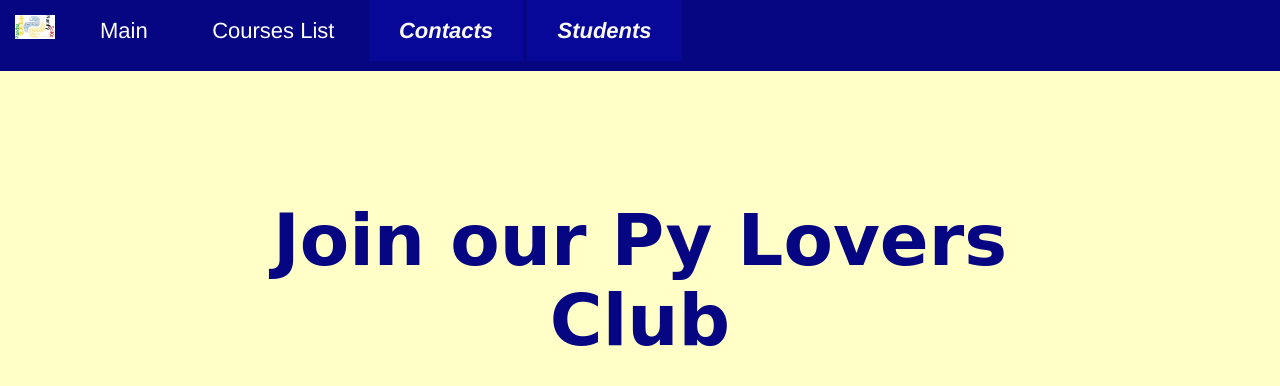
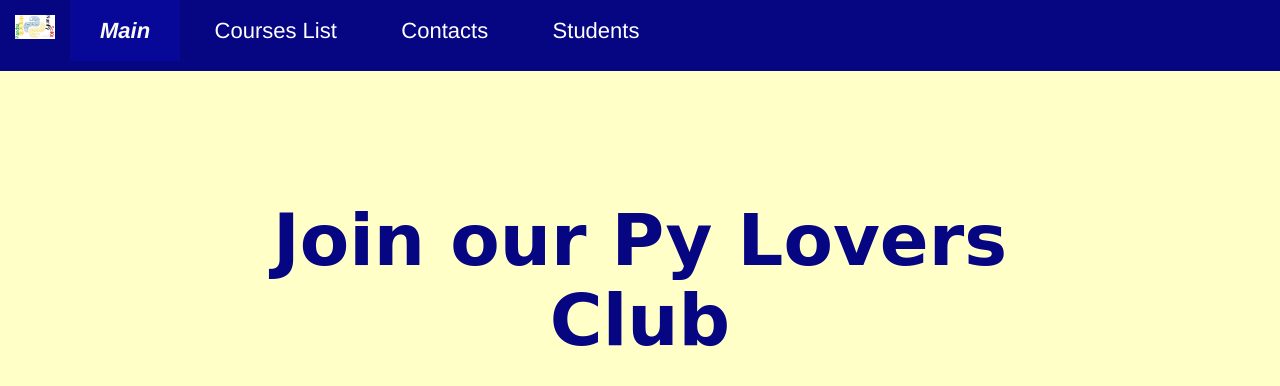
Before and after one commit to snb4crazy/PyBursa, a Django app: page / in a window 1280 px wide. Shown: the top 386 px of the page. Run offline with Django 3.2, Linux system fonts and the light colour scheme; some libraries are stand-ins or nearby versions.

Commit message:
HomeWork: Fix Main Menu #2

```diff
--- a/templates/contact.html
+++ b/templates/contact.html
@@ -25,7 +25,7 @@
       <li class="menu-item active">
         <a href="{% url 'contact' %}">Contacts</a>
       </li>
-      <li class="menu-item active">
+      <li class="menu-item">
         <a href="{% url 'student_list' %}">Students</a>
       </li>
     </ul>
--- a/templates/courses/detail.html
+++ b/templates/courses/detail.html
@@ -22,10 +22,10 @@
               <li class="menu-item">
                 <a href="{% url 'courses_list' %}">Courses List</a>
               </li>
-              <li class="menu-item active">
+              <li class="menu-item">
                 <a href="{% url 'contact' %}">Contacts</a>
               </li>
-              <li class="menu-item active">
+              <li class="menu-item">
                 <a href="{% url 'student_list' %}">Students</a>
               </li>
             </ul>
--- a/templates/courses_list.html
+++ b/templates/courses_list.html
@@ -21,13 +21,13 @@
               <li class="menu-item">
                 <a href="{% url 'index' %}">Main</a>
               </li>
-              <li class="menu-item">
+              <li class="menu-item active">
                 <a href="{% url 'courses_list' %}">Courses List</a>
               </li>
-              <li class="menu-item active">
+              <li class="menu-item">
                 <a href="{% url 'contact' %}">Contacts</a>
               </li>
-              <li class="menu-item active">
+              <li class="menu-item">
                 <a href="{% url 'student_list' %}">Students</a>
               </li>
             </ul>
--- a/templates/index.html
+++ b/templates/index.html
@@ -18,16 +18,16 @@
         <img alt="Brand" src="../static/images/logo.jpg"  width="40px">
     </a>
   <ul class="list-unstyled">
-      <li class="menu-item">
+      <li class="menu-item active">
         <a href="{% url 'index' %}">Main</a>
       </li>
       <li class="menu-item">
         <a href="{% url 'courses_list' %}">Courses List</a>
       </li>
-      <li class="menu-item active">
+      <li class="menu-item">
         <a href="{% url 'contact' %}">Contacts</a>
       </li>
-      <li class="menu-item active">
+      <li class="menu-item">
         <a href="{% url 'student_list' %}">Students</a>
       </li>
     </ul>
--- a/templates/student_details.html
+++ b/templates/student_details.html
@@ -22,10 +22,10 @@
       <li class="menu-item">
         <a href="{% url 'courses_list' %}">Courses List</a>
       </li>
-      <li class="menu-item active">
+      <li class="menu-item">
         <a href="{% url 'contact' %}">Contacts</a>
       </li>
-      <li class="menu-item active">
+      <li class="menu-item">
         <a href="{% url 'student_list' %}">Students</a>
       </li>
     </ul>
--- a/templates/student_list.html
+++ b/templates/student_list.html
@@ -22,7 +22,7 @@
       <li class="menu-item">
         <a href="{% url 'courses_list' %}">Courses List</a>
       </li>
-      <li class="menu-item active">
+      <li class="menu-item">
         <a href="{% url 'contact' %}">Contacts</a>
       </li>
       <li class="menu-item active">
--- a/templates/students/detail.html
+++ b/templates/students/detail.html
@@ -22,10 +22,10 @@
               <li class="menu-item">
                 <a href="{% url 'courses_list' %}">Courses List</a>
               </li>
-              <li class="menu-item active">
+              <li class="menu-item">
                 <a href="{% url 'contact' %}">Contacts</a>
               </li>
-              <li class="menu-item active">
+              <li class="menu-item active active">
                 <a href="{% url 'student_list' %}">Students</a>
               </li>
             </ul>
```
